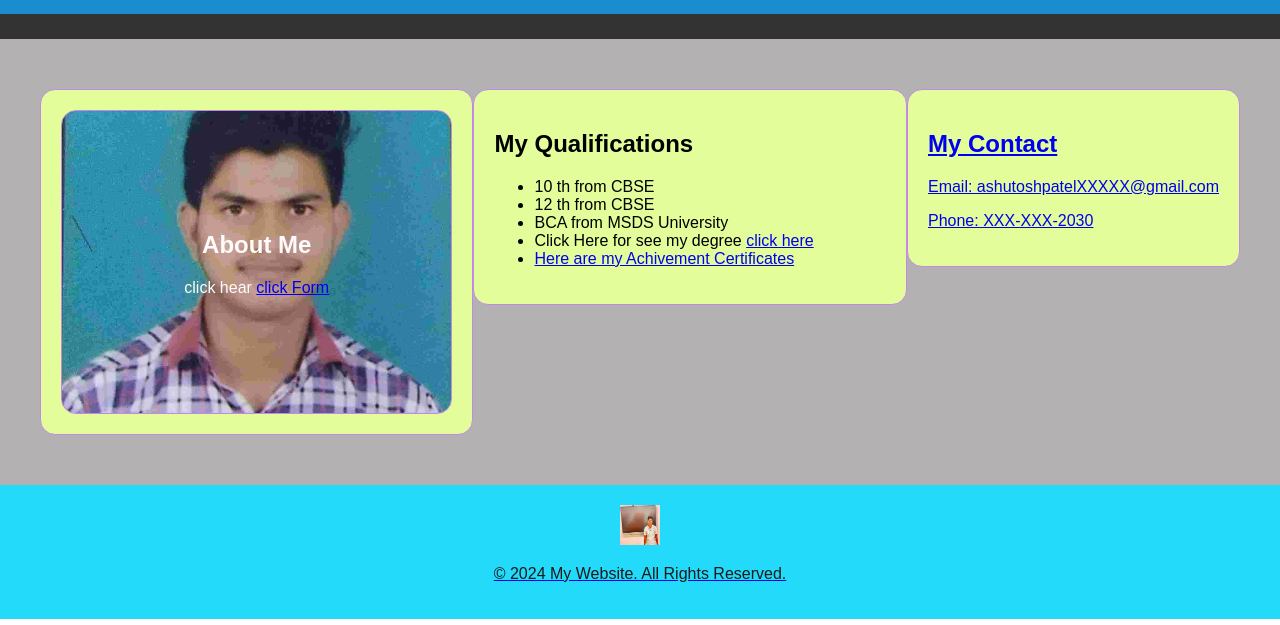
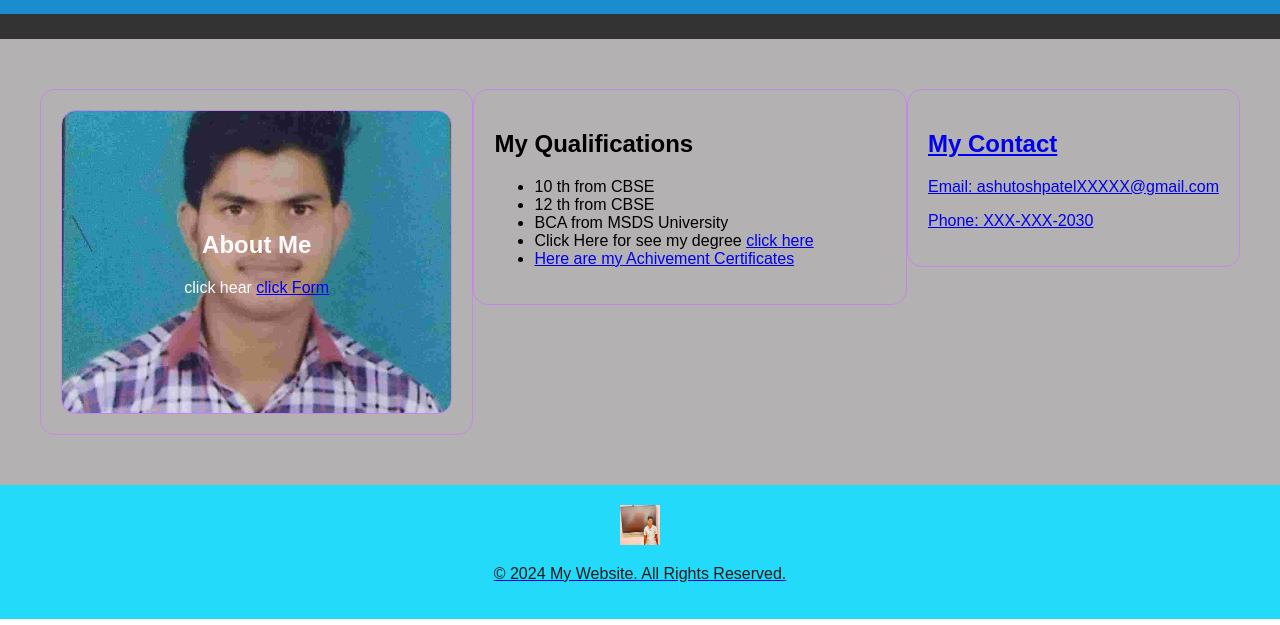
Before and after one commit to Ashutoshpatel9211/OCTANET_APRIL, a plain HTML site: page index.html in a window 1280 px wide. Shown: the part 175-800 px from the top of the page. Drawn offline with Linux system fonts and the light colour scheme.

Commit message:
Update styles.css

```diff
--- a/styles.css
+++ b/styles.css
@@ -32,7 +32,7 @@ header {
 
     flex: 1;
     padding: 20px;
-    background-color: #e2fd99;
+     /* background-color: #e2fd99;*/
     border: 1px solid #c587e9;
     border-radius: 15px;
 }
```
